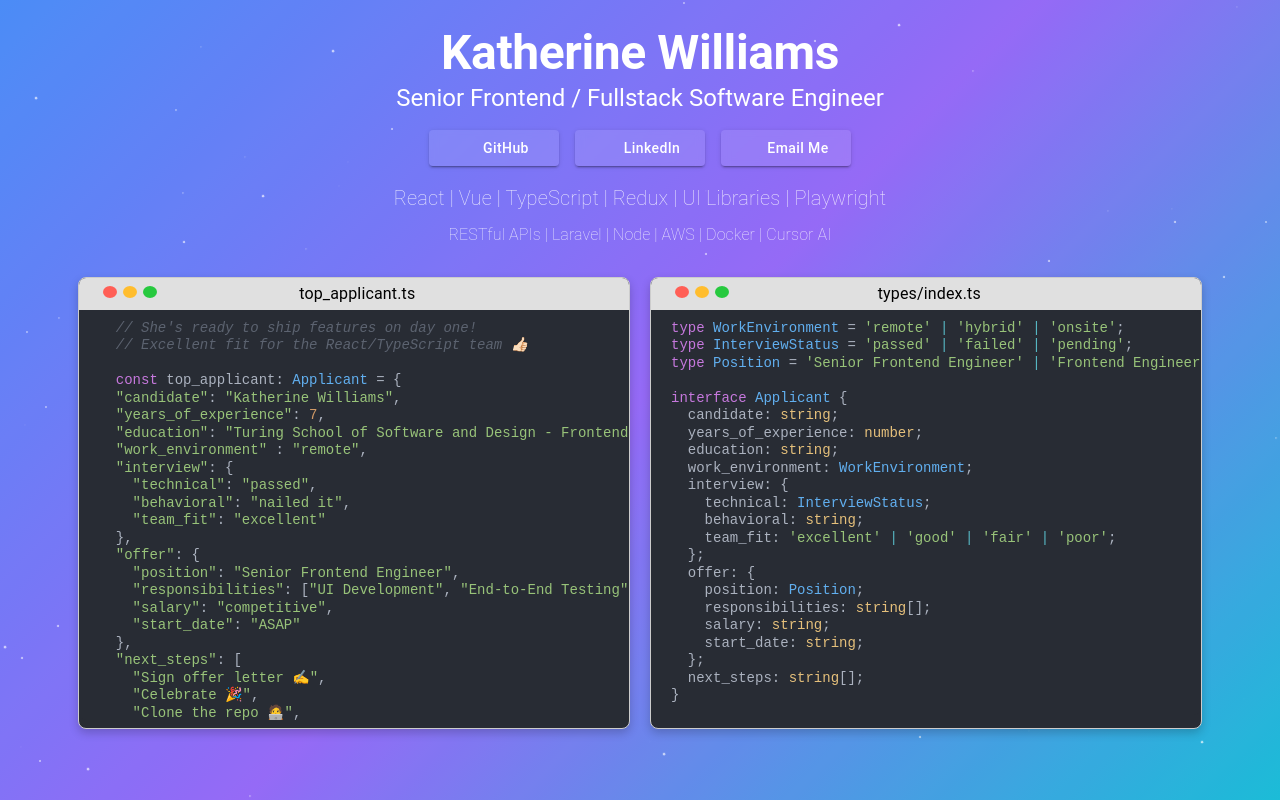
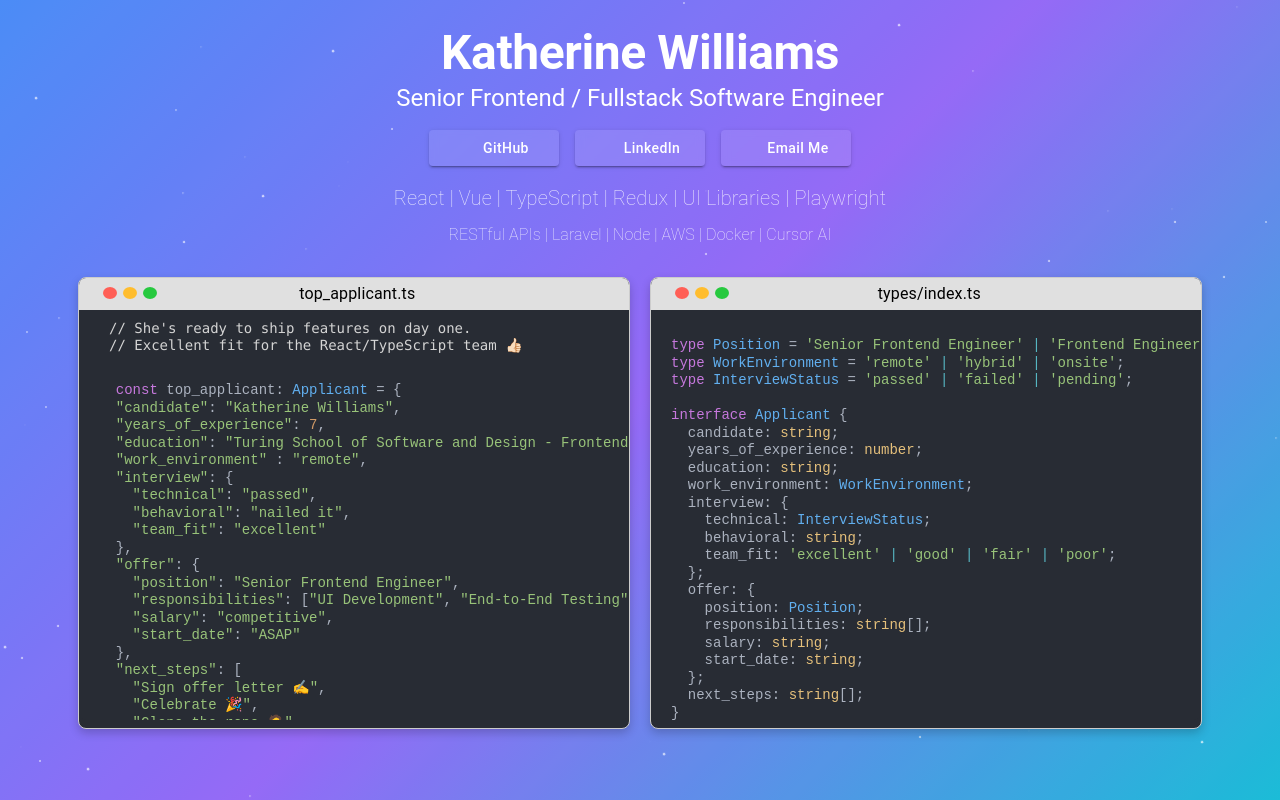
Before and after one commit to kawilliams8/resume, a React (Vite) app: page / in a window 1280 px wide. Built offline with nearby package versions, Linux system fonts and the light colour scheme; some icons are missing.

Commit message:
Add typewriter effect

```diff
--- a/src/App.tsx
+++ b/src/App.tsx
@@ -86,7 +86,7 @@ export default function App() {
             </Typography>
           </Stack>
           <Stack direction={{ xs: "column", lg: "row" }} mt={2}>
-            <CodeBlock code={code1} title="top_applicant.ts" />
+            <CodeBlock code={code1} title="top_applicant.ts" withTypewriter />
             <CodeBlock code={code2} title="types/index.ts" />
           </Stack>
         </Stack>
@@ -121,9 +121,7 @@ const ForegroundLayer = styled.div`
   min-height: 100vh;
 `;
 
-const code1 = `  // She's ready to ship features on day one!
-  // Excellent fit for the React/TypeScript team 👍🏻
-
+const code1 = `
   const top_applicant: Applicant = {
   "candidate": "Katherine Williams",
   "years_of_experience": 7,
@@ -148,9 +146,10 @@ const code1 = `  // She's ready to ship features on day one!
   ]
 }`;
 
-const code2 = `type WorkEnvironment = 'remote' | 'hybrid' | 'onsite';
+const code2 = `
+type Position = 'Senior Frontend Engineer' | 'Frontend Engineer' | 'Junior Frontend Engineer';
+type WorkEnvironment = 'remote' | 'hybrid' | 'onsite';
 type InterviewStatus = 'passed' | 'failed' | 'pending';
-type Position = 'Senior Frontend Engineer' | 'Frontend Engineer' | 'Junior Frontend Engineer';
 
 interface Applicant {
   candidate: string;
--- a/src/components/CodeBlock.tsx
+++ b/src/components/CodeBlock.tsx
@@ -1,13 +1,15 @@
 import { Box, Stack, Typography } from "@mui/material";
 import React from "react";
-import { highlightSyntax } from "../utils";
 import { BlueScreenOfDeath } from "../components/BlueScreenOfDeath";
 import { EasterEggMessages } from "./EasterEggMessages";
 import { MinimizedWindow } from "./MinimizedWindow";
+import { Typewriter } from "./Typewriter";
+import { highlightSyntax } from "@/utils";
 
 interface CodeBlockProps {
   code: string;
   title: string;
+  withTypewriter?: boolean;
 }
 
 type WindowState = "normal" | "closed" | "minimized";
@@ -55,7 +57,11 @@ const DOT_ACTIONS = {
   },
 } as const;
 
-export const CodeBlock: React.FC<CodeBlockProps> = ({ code, title }) => {
+export const CodeBlock: React.FC<CodeBlockProps> = ({
+  code,
+  title,
+  withTypewriter,
+}) => {
   const [windowState, setWindowState] = React.useState<WindowState>("normal");
   const [showMessage, setShowMessage] = React.useState(false);
 
@@ -219,6 +225,8 @@ export const CodeBlock: React.FC<CodeBlockProps> = ({ code, title }) => {
           </Box>
         )}
         {windowState === "normal" && (
+          <>
+            {withTypewriter && <Typewriter />}
             <pre
               style={preStyle}
               role="code"
@@ -227,6 +235,7 @@ export const CodeBlock: React.FC<CodeBlockProps> = ({ code, title }) => {
             >
               <code>{highlightSyntax(code)}</code>
             </pre>
+          </>
         )}
       </main>
     </Box>
@@ -242,7 +251,7 @@ const containerStyle: React.CSSProperties = {
   borderRadius: "8px",
   border: "1px solid #ccc",
   fontSize: "14px",
-  fontFamily: "monospace",
+  fontFamily: 'Consolas, Monaco, "Courier New", monospace',
   backgroundColor: "#282c34",
   color: "#f8f8f2",
   boxShadow: "0 4px 10px rgba(0, 0, 0, 0.2)",
--- /dev/null
+++ b/src/components/Typewriter.tsx
@@ -0,0 +1,138 @@
+import React from "react";
+
+const text =
+  "// She's ready to ship features on day one.\n // Excellent fit for the React/TypeScript team 👍🏻";
+
+export const Typewriter = () => {
+  const [line1Text, setLine1Text] = React.useState("");
+  const [line2Text, setLine2Text] = React.useState("");
+  const [showCursor, setShowCursor] = React.useState(true);
+  const [currentLine, setCurrentLine] = React.useState(1);
+  const [isComplete, setIsComplete] = React.useState(false);
+  const [prefersReducedMotion, setPrefersReducedMotion] = React.useState(false);
+
+  // Check for reduced motion preference
+  React.useEffect(() => {
+    const mediaQuery = window.matchMedia("(prefers-reduced-motion: reduce)");
+    setPrefersReducedMotion(mediaQuery.matches);
+
+    const handleChange = (e) => setPrefersReducedMotion(e.matches);
+    mediaQuery.addEventListener("change", handleChange);
+
+    return () => mediaQuery.removeEventListener("change", handleChange);
+  }, []);
+
+  React.useEffect(() => {
+    const lines = text.split("\n");
+    const firstLine = lines[0] || "";
+    const secondLine = lines[1] || "";
+
+    // no typewriter effect
+    if (prefersReducedMotion) {
+      setLine1Text(firstLine);
+      setLine2Text(secondLine);
+      setIsComplete(true);
+      return;
+    }
+
+    let currentIndex = 0;
+
+    const typeInterval = setInterval(() => {
+      if (currentLine === 1) {
+        if (currentIndex < firstLine.length) {
+          setLine1Text(firstLine.slice(0, currentIndex + 1));
+          currentIndex++;
+        } else {
+          setCurrentLine(2);
+          currentIndex = 0;
+        }
+      } else if (currentLine === 2) {
+        if (currentIndex < secondLine.length) {
+          setLine2Text(secondLine.slice(0, currentIndex + 1));
+          currentIndex++;
+        } else {
+          setIsComplete(true);
+          clearInterval(typeInterval);
+        }
+      }
+    }, 50);
+
+    const cursorInterval = setInterval(() => {
+      setShowCursor((prev) => !prev);
+    }, 500);
+
+    return () => {
+      clearInterval(typeInterval);
+      clearInterval(cursorInterval);
+    };
+  }, [text, currentLine, prefersReducedMotion]);
+
+  const fullText = text.replace("\n", " ");
+
+  return (
+    <>
+      {/* Screen reader only */}
+      <div className="sr-only" aria-live="polite" aria-label="Code snippet">
+        {fullText}
+      </div>
+
+      <div
+        style={{
+          color: "#d4d4d4",
+          marginTop: 10,
+          marginLeft: "30px",
+          textAlign: "left",
+        }}
+        aria-hidden="true"
+        role="presentation"
+      >
+        <div>
+          {line1Text}
+          {currentLine === 1 && !isComplete && !prefersReducedMotion && (
+            <span
+              style={{
+                opacity: showCursor ? 1 : 0,
+                marginLeft: "2px",
+              }}
+              aria-hidden="true"
+            >
+              |
+            </span>
+          )}
+        </div>
+
+        <div>
+          {line2Text}
+          {currentLine === 2 && !isComplete && !prefersReducedMotion && (
+            <span
+              style={{
+                opacity: showCursor ? 1 : 0,
+                marginLeft: "2px",
+              }}
+              aria-hidden="true"
+            >
+              |
+            </span>
+          )}
+        </div>
+      </div>
+
+      {/* Screen reader only CSS class */}
+      <style>
+        {`
+          .sr-only {
+            position: absolute;
+            width: 1px;
+            height: 1px;
+            padding: 0;
+            margin: -1px;
+            overflow: hidden;
+            clip: rect(0, 0, 0, 0);
+            white-space: nowrap;
+            border: 0;
+          }
+        `}
+      </style>
+    </>
+  );
+};
```
Lines whose indentation alone changed are shown as unchanged.
